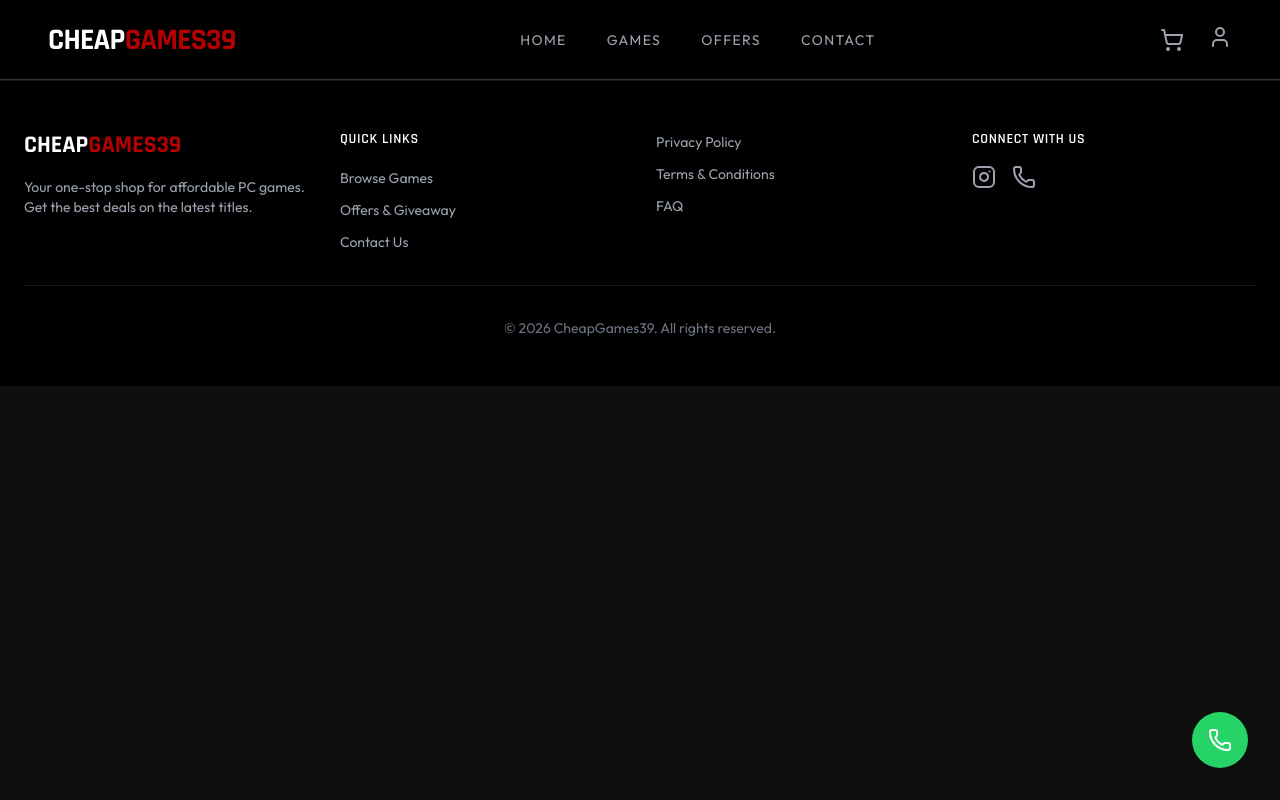
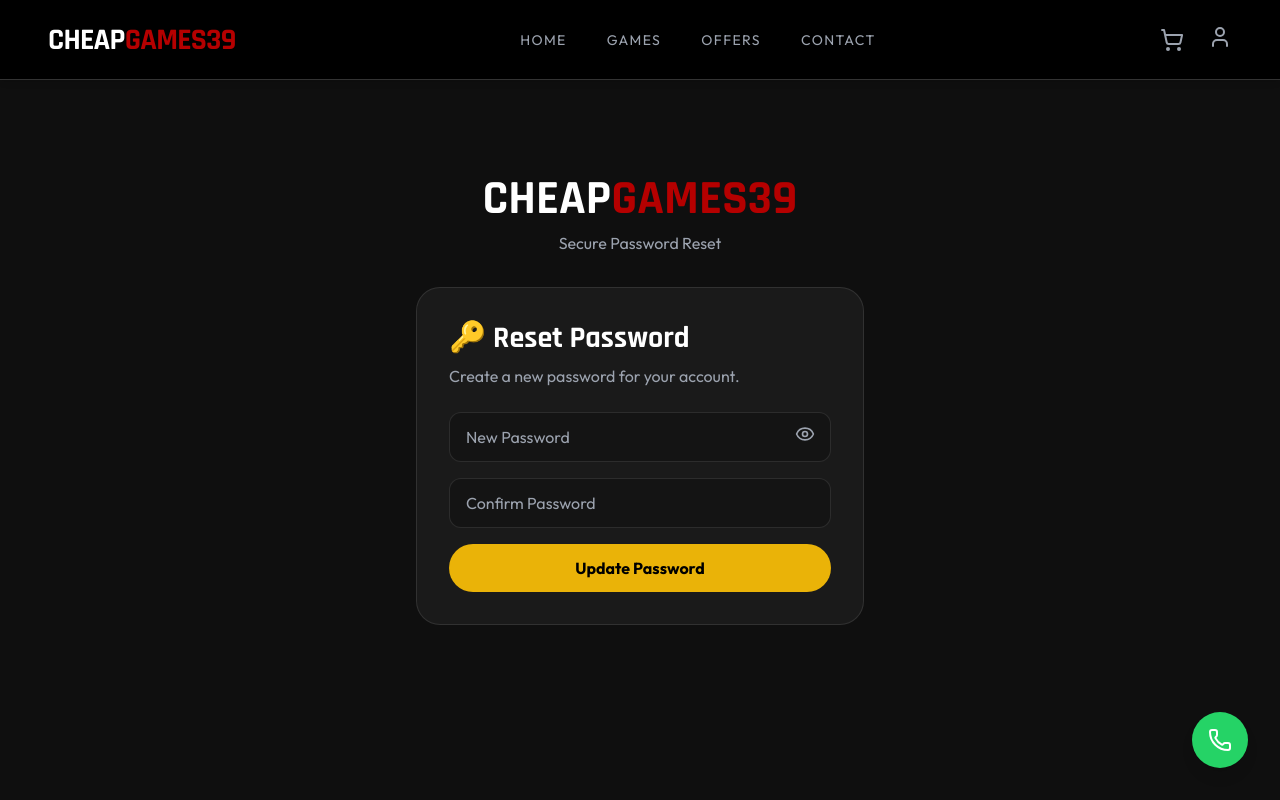
Before and after one commit to pandiyarajan123098-dev/cheapgames39-frontend, a React (Create React App) app: page /reset-password in a window 1280 px wide. Shown: the top 800 px of the page. Built offline with nearby package versions, Linux system fonts and the light colour scheme.

Commit message:
added password visiblity

```diff
--- a/src/App.js
+++ b/src/App.js
@@ -25,6 +25,9 @@ import FAQ from "./pages/FAQ";
 import ProtectedRoute from "./components/ProtectedRoute";
 import OrderStatus from "./pages/OrderStatus";
 import Giveaway from "./pages/Giveaway";
+import Dashboard from "./pages/Dashboard";
+import ForgotPassword from "./pages/ForgotPassword";
+import ResetPassword from "./pages/ResetPassword";
 
 function App() {
   return (
@@ -50,7 +53,7 @@ function App() {
               <Route path="/success" element={<Success />} />
               <Route path="/login" element={<Login />} />
               <Route path="/signup" element={<Signup />} />
-
+      <Route path="/dashboard" element={<Dashboard />} />
               <Route path="/wishlist" element={<Wishlist />} />
               <Route path="/offers" element={<Offers />} />
               <Route path="/contact" element={<Contact />} />
@@ -60,6 +63,14 @@ function App() {
 <Route path="/faq" element={<FAQ />} />
 <Route path="/order-status" element={<OrderStatus />} />
 <Route path="/giveaway" element={<Giveaway />} />
+<Route
+  path="/forgot-password"
+  element={<ForgotPassword />}
+/>
+<Route
+  path="/reset-password"
+  element={<ResetPassword />}
+/>
             </Routes>
             <Footer />
           </div>
--- a/src/components/Header.js
+++ b/src/components/Header.js
@@ -127,6 +127,13 @@ export const Header = () => {
                 {user ? (
                   <>
 
+                <Link
+  to="/dashboard"
+  className="block px-4 py-2 text-sm text-gray-300 hover:bg-white/5"
+  onClick={() => setUserMenuOpen(false)}
+>
+  Dashboard
+</Link>
 
                     <Link
                       to="/wishlist"
--- /dev/null
+++ b/src/pages/Dashboard.js
@@ -0,0 +1,73 @@
+import { useAuth } from "../context/AuthContext";
+
+export default function Dashboard() {
+  const { user } = useAuth();
+
+  return (
+    <div className="min-h-screen bg-[#0f0f0f] text-white pt-28 px-6">
+      <div className="max-w-4xl mx-auto">
+
+        {/* Welcome Card */}
+        <div className="bg-gradient-to-r from-[#B50000] to-[#700000] rounded-2xl p-8 mb-8 shadow-lg">
+          <h1 className="text-4xl font-bold mb-3">
+            Welcome to CheapGames39
+          </h1>
+
+          <p className="text-gray-200 text-lg">
+            Thank you for creating an account with us.
+          </p>
+
+          <p className="text-gray-300 mt-3">
+            We're excited to have you as part of the CheapGames39 community.
+          </p>
+
+          <p className="text-gray-300 mt-2">
+            Congratulations on joining us! We hope you enjoy amazing deals,
+            exciting game collections, and future purchases with CheapGames39.
+          </p>
+
+          <p className="mt-4 font-semibold text-yellow-300">
+            Happy Gaming
+          </p>
+
+          <p className="text-gray-300">
+            — CheapGames39 Team
+          </p>
+        </div>
+
+        {/* Account Information */}
+        <div className="bg-[#1a1a1a] border border-white/10 rounded-2xl p-8">
+
+          <h2 className="text-3xl font-bold mb-6">
+            Account Information
+          </h2>
+
+          <div className="space-y-6">
+
+            <div>
+              <p className="text-gray-400 text-sm uppercase tracking-wider">
+                Username
+              </p>
+
+              <p className="text-xl font-semibold mt-1">
+                {user?.user_metadata?.full_name || "User"}
+              </p>
+            </div>
+
+            <div>
+              <p className="text-gray-400 text-sm uppercase tracking-wider">
+                Email Address
+              </p>
+
+              <p className="text-xl font-semibold mt-1 break-all">
+                {user?.email}
+              </p>
+            </div>
+
+          </div>
+        </div>
+
+      </div>
+    </div>
+  );
+}
--- /dev/null
+++ b/src/pages/ForgotPassword.js
@@ -0,0 +1,84 @@
+import { useState } from "react";
+import { Link } from "react-router-dom";
+import { supabase } from "../lib/supabase";
+import { toast } from "sonner";
+
+export default function ForgotPassword() {
+const [email, setEmail] = useState("");
+const [loading, setLoading] = useState(false);
+
+const handleReset = async (e) => {
+e.preventDefault();
+setLoading(true);
+
+const { error } = await supabase.auth.resetPasswordForEmail(email, {
+  redirectTo: "https://https://www.cheapgames39store.shop/reset-password",
+});
+
+if (error) {
+  toast.error(error.message);
+} else {
+  toast.success("Password reset link sent to your email!");
+}
+
+setLoading(false);
+
+};
+
+return (
+<div className="min-h-screen bg-[#0f0f0f] flex items-center justify-center px-6">
+<div className="w-full max-w-md">
+
+    <div className="text-center mb-8">
+      <h1 className="text-5xl font-bold text-white">
+        CHEAP<span className="text-[#B50000]">GAMES39</span>
+      </h1>
+      <p className="text-gray-400 mt-2">Account Recovery</p>
+    </div>
+
+    <div className="bg-[#1a1a1a] border border-white/10 rounded-3xl p-8">
+
+      <h2 className="text-3xl font-bold text-white mb-2">
+         Forgot Password
+      </h2>
+
+      <p className="text-gray-400 mb-6">
+        Enter your email and we'll send a password reset link.
+      </p>
+
+      <form onSubmit={handleReset} className="space-y-4">
+
+        <input
+          type="email"
+          placeholder="Enter your email"
+          required
+          value={email}
+          onChange={(e) => setEmail(e.target.value)}
+          className="w-full bg-[#141414] border border-white/10 rounded-xl px-4 py-3 text-white"
+        />
+
+        <button
+          type="submit"
+          disabled={loading}
+          className="w-full bg-[#B50000] hover:bg-red-600 text-white py-3 rounded-full font-bold"
+        >
+          {loading ? "Sending..." : "Send Reset Link"}
+        </button>
+      </form>
+
+      <div className="text-center mt-6">
+        <Link
+          to="/login"
+          className="text-gray-400 hover:text-[#B50000] transition duration-300"
+
+        >
+          ← Back to Login
+        </Link>
+      </div>
+
+    </div>
+  </div>
+</div>
+
+);
+}
--- a/src/pages/Login.js
+++ b/src/pages/Login.js
@@ -115,6 +115,17 @@ const Login = () => {
               </button>
             </form>
 
+
+            <div className="text-center mt-4">
+  <Link
+    to="/forgot-password"
+    className="text-gray-400 hover:text-[#B50000] transition duration-300"
+
+  >
+    Forgot Password?
+  </Link>
+</div>
+
             {/* Footer */}
             <p className="text-center text-gray-400 mt-6 text-sm">
               Don't have an account?{' '}
--- /dev/null
+++ b/src/pages/ResetPassword.js
@@ -0,0 +1,106 @@
+import { useState } from "react";
+import { useNavigate } from "react-router-dom";
+import { supabase } from "../lib/supabase";
+import { toast } from "sonner";
+import { Eye, EyeOff } from "lucide-react";
+
+export default function ResetPassword() {
+const [password, setPassword] = useState("");
+const [confirmPassword, setConfirmPassword] = useState("");
+const [showPassword, setShowPassword] = useState(false);
+
+const navigate = useNavigate();
+
+const handleUpdate = async (e) => {
+e.preventDefault();
+
+if (password !== confirmPassword) {
+  toast.error("Passwords do not match");
+  return;
+}
+
+if (password.length < 6) {
+  toast.error("Password must be at least 6 characters");
+  return;
+}
+
+const { error } = await supabase.auth.updateUser({
+  password,
+});
+
+if (error) {
+  toast.error(error.message);
+} else {
+  toast.success("Password updated successfully!");
+  navigate("/login");
+}
+
+};
+
+return (
+<div className="min-h-screen bg-[#0f0f0f] flex items-center justify-center px-6">
+<div className="w-full max-w-md">
+
+    <div className="text-center mb-8">
+      <h1 className="text-5xl font-bold text-white">
+        CHEAP<span className="text-[#B50000]">GAMES39</span>
+      </h1>
+      <p className="text-gray-400 mt-2">
+        Secure Password Reset
+      </p>
+    </div>
+
+    <div className="bg-[#1a1a1a] border border-white/10 rounded-3xl p-8">
+
+      <h2 className="text-3xl font-bold text-white mb-2">
+        🔑 Reset Password
+      </h2>
+
+      <p className="text-gray-400 mb-6">
+        Create a new password for your account.
+      </p>
+
+      <form onSubmit={handleUpdate} className="space-y-4">
+
+        <div className="relative">
+          <input
+            type={showPassword ? "text" : "password"}
+            placeholder="New Password"
+            required
+            value={password}
+            onChange={(e) => setPassword(e.target.value)}
+            className="w-full bg-[#141414] border border-white/10 rounded-xl px-4 py-3 text-white"
+          />
+
+          <button
+            type="button"
+            onClick={() => setShowPassword(!showPassword)}
+            className="absolute right-4 top-3 text-gray-400"
+          >
+            {showPassword ? <EyeOff size={20} /> : <Eye size={20} />}
+          </button>
+        </div>
+
+        <input
+          type="password"
+          placeholder="Confirm Password"
+          required
+          value={confirmPassword}
+          onChange={(e) => setConfirmPassword(e.target.value)}
+          className="w-full bg-[#141414] border border-white/10 rounded-xl px-4 py-3 text-white"
+        />
+
+        <button
+          type="submit"
+          className="w-full bg-yellow-500 hover:bg-yellow-400 text-black py-3 rounded-full font-bold"
+        >
+          Update Password
+        </button>
+      </form>
+
+    </div>
+  </div>
+</div>
+
+);
+}
--- a/src/pages/Signup.js
+++ b/src/pages/Signup.js
@@ -1,4 +1,5 @@
 import React, { useState } from "react";
+import { Eye, EyeOff } from "lucide-react";
 import { Link, useNavigate } from "react-router-dom";
 import { useAuth } from "../context/AuthContext";
 import { motion } from "framer-motion";
@@ -15,7 +16,7 @@ const Signup = () => {
   });
 
   const [loading, setLoading] = useState(false);
-
+const [showPassword, setShowPassword] = useState(false);
   const handleChange = (e) => {
     setFormData((prev) => ({
       ...prev,
@@ -93,20 +94,36 @@ const Signup = () => {
             </div>
 
             {/* Password */}
+      {/* Password */}
 <div>
   <label className="block text-sm text-gray-400 mb-2">
     Password
   </label>
+
+  <div className="relative">
     <input
-                type="password"
+      type={showPassword ? "text" : "password"}
       name="password"
       required
       minLength={6}
       value={formData.password}
       onChange={handleChange}
-                className="w-full bg-[#141414] border border-white/10 rounded-xl px-4 py-3 text-white placeholder:text-gray-600 focus:border-[#B50000] focus:ring-1 focus:ring-[#B50000] outline-none transition-all duration-300"
+      className="w-full bg-[#141414] border border-white/10 rounded-xl px-4 py-3 pr-12 text-white placeholder:text-gray-600 focus:border-[#B50000] focus:ring-1 focus:ring-[#B50000] outline-none transition-all duration-300"
       placeholder="••••••••"
     />
+
+    <button
+      type="button"
+      onClick={() => setShowPassword(!showPassword)}
+      className="absolute right-4 top-1/2 -translate-y-1/2 text-gray-400 hover:text-white"
+    >
+      {showPassword ? (
+        <EyeOff size={20} />
+      ) : (
+        <Eye size={20} />
+      )}
+    </button>
+  </div>
 </div>
 
             {/* Button */}
```
Also changed, not shown: src/pages/Admin.js (+11 -6 lines). Lines whose indentation alone changed are shown as unchanged.
